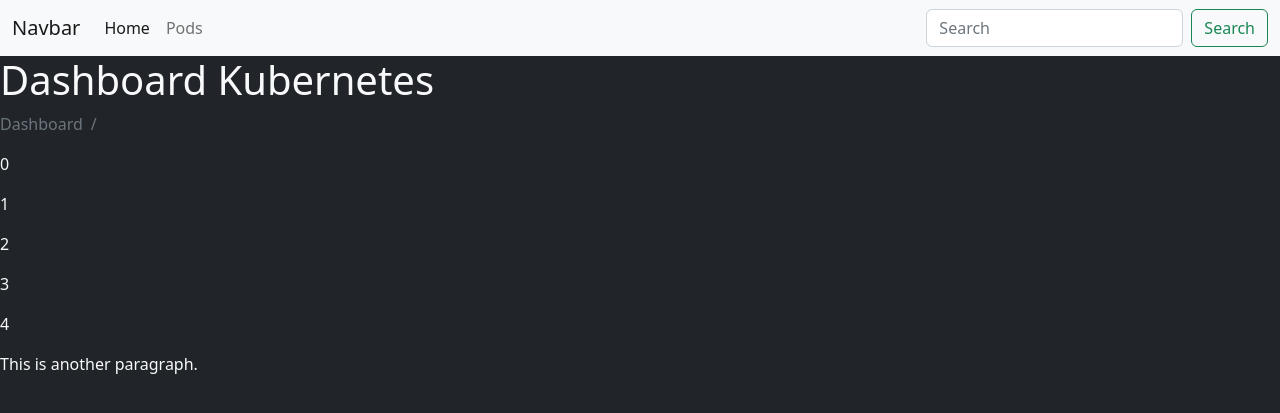
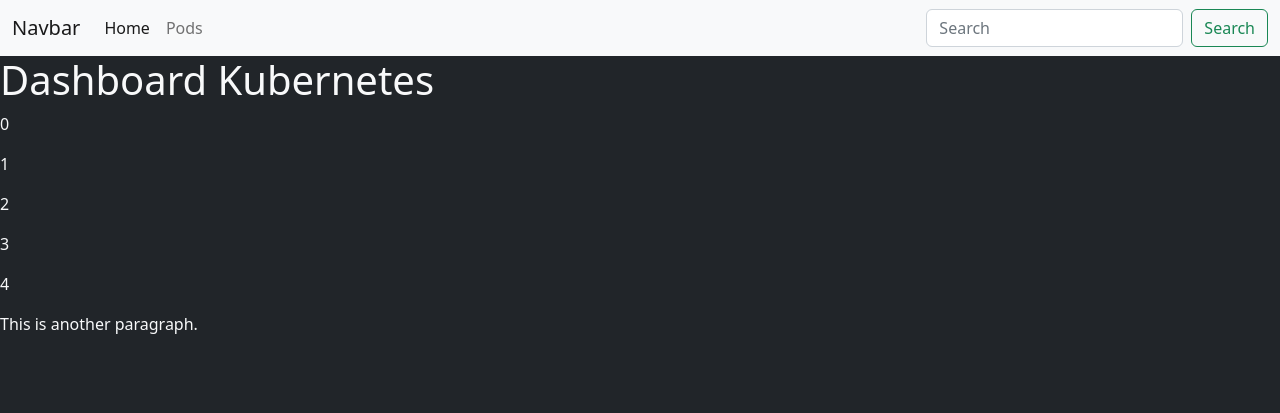
Before and after one commit to grosheth/monitor, a Django app: page / in a window 1280 px wide. Shown: the top 413 px of the page. Run offline with Django 4.2, Linux system fonts and the light colour scheme; parts of the project's set-up code (start-up, migrations or seed data) failed here and were passed over.

Commit message:
commit automatique

```diff
--- a/src/controller/templates/controller/dashboard.html
+++ b/src/controller/templates/controller/dashboard.html
@@ -38,14 +38,6 @@
     </div>
 
     <h1>Dashboard Kubernetes</h1>
-    <div>
-        <nav aria-label="breadcrumb">
-            <ol class="breadcrumb">
-                <li class="breadcrumb-item active"><a aria-current="page">Dashboard</a></li>
-                <li class="breadcrumb-item"></li>
-            </ol>
-        </nav>
-    </div>
 
     <div>
         {% for nombre in test %}
```
